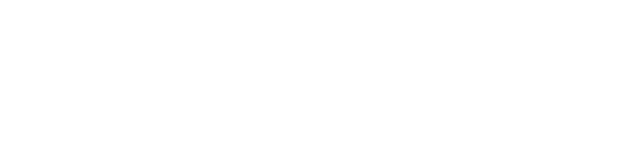
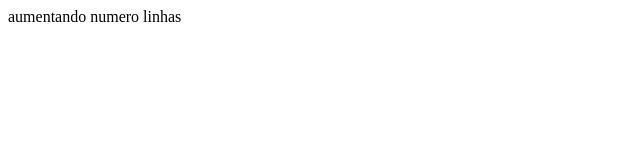
Before and after one commit to EvaristoBueno/learn-git, a plain HTML site: page index.html in a window 1280 px wide. Shown: the whole page, without its empty margins (0-640 px from the left). Drawn offline with Linux system fonts and the light colour scheme.

Commit message:
add paragraph to code

```diff
--- a/index.html
+++ b/index.html
@@ -6,6 +6,6 @@
     <title>Document</title>
 </head>
 <body>
-
+    aumentando numero linhas
 </body>
 </html>
```
